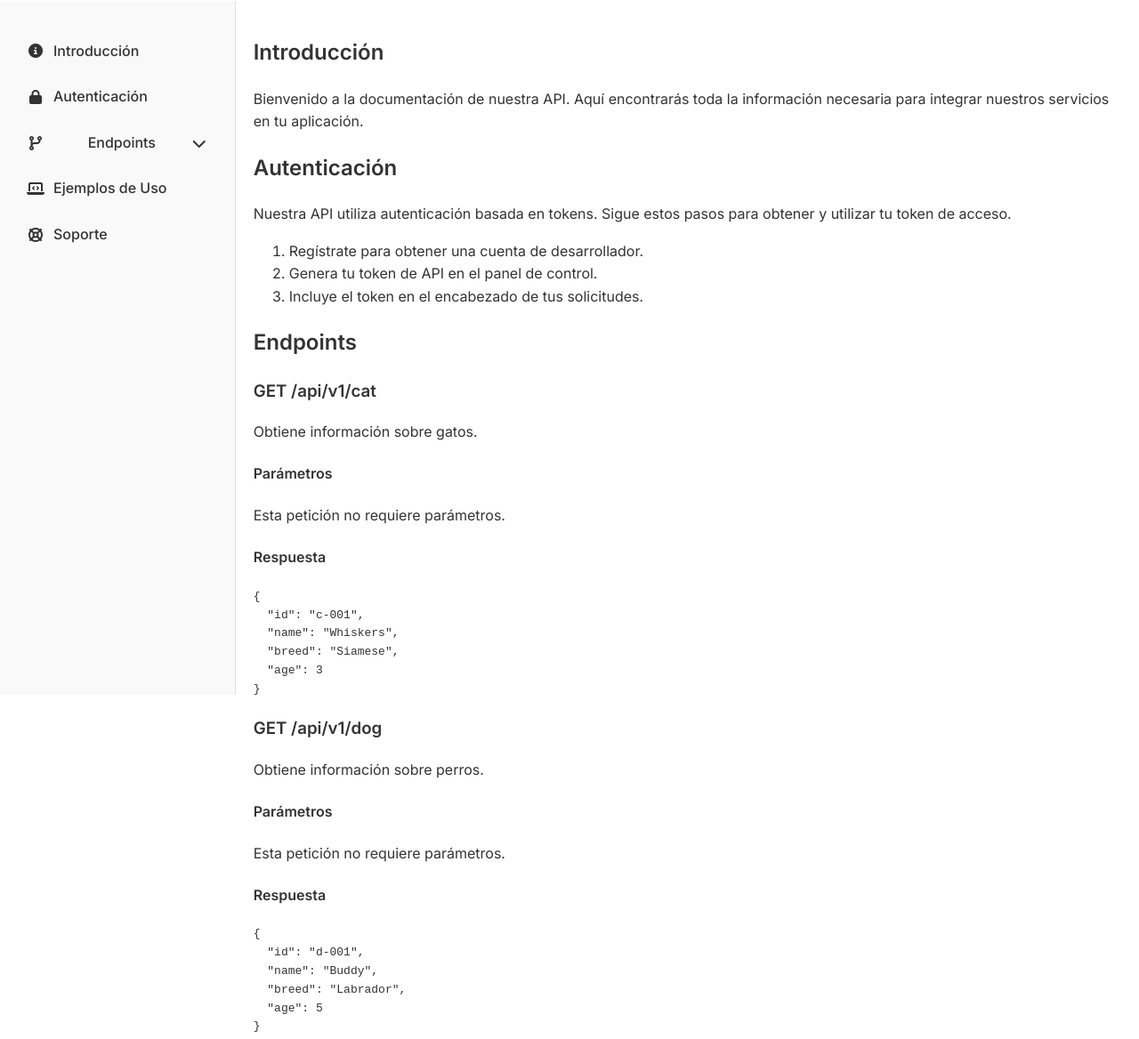
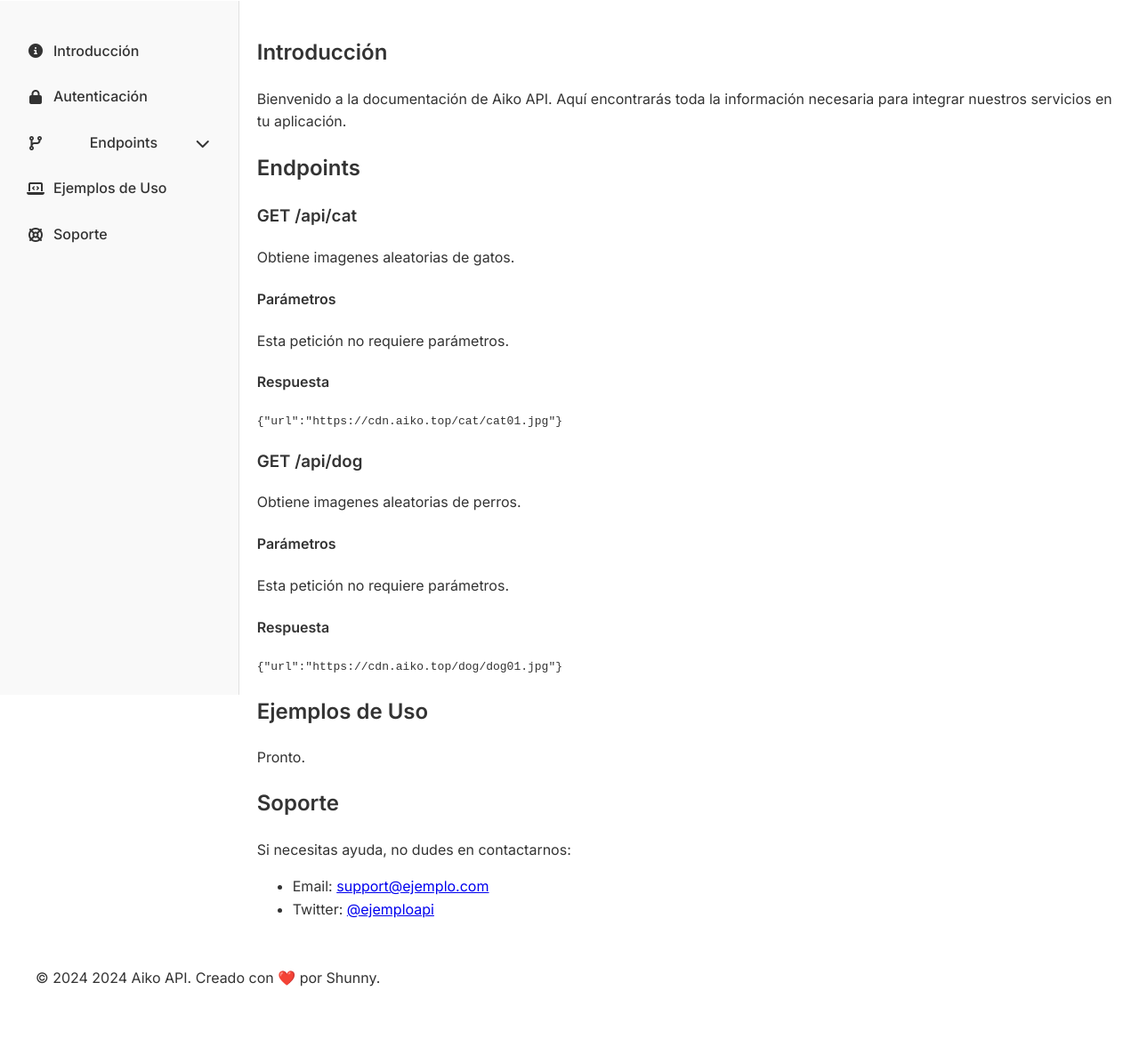
Before and after one commit to Shunnyyx/api2, a website: page public/index.html in a window 1280 px wide. Shown: the part 138-1306 px from the top of the page at 89% size. After the commit the page ends 1267 px from the top, so only its background shows below. Drawn offline with Linux system fonts and the light colour scheme.

Commit message:
Actualizar las URLs de las imágenes de perros en dog.json

```diff
--- a/public/index.html
+++ b/public/index.html
@@ -55,63 +55,35 @@
         <main>
             <section id="intro">
                 <h2>Introducción</h2>
-                <p>Bienvenido a la documentación de nuestra API. Aquí encontrarás toda la información necesaria para integrar nuestros servicios en tu aplicación.</p>
-            </section>
-
-            <section id="auth">
-                <h2>Autenticación</h2>
-                <p>Nuestra API utiliza autenticación basada en tokens. Sigue estos pasos para obtener y utilizar tu token de acceso.</p>
-                <ol>
-                    <li>Regístrate para obtener una cuenta de desarrollador.</li>
-                    <li>Genera tu token de API en el panel de control.</li>
-                    <li>Incluye el token en el encabezado de tus solicitudes.</li>
-                </ol>
+                <p>Bienvenido a la documentación de Aiko API. Aquí encontrarás toda la información necesaria para integrar nuestros servicios en tu aplicación.</p>
             </section>
 
             <section id="endpoints">
                 <h2>Endpoints</h2>
 
                 <div id="cat" class="endpoint">
-                    <h3>GET /api/v1/cat</h3>
-                    <p>Obtiene información sobre gatos.</p>
+                    <h3>GET /api/cat</h3>
+                    <p>Obtiene imagenes aleatorias de gatos.</p>
                     <h4>Parámetros</h4>
                     <p>Esta petición no requiere parámetros.</p>
                     <h4>Respuesta</h4>
-                    <pre><code>{
-  "id": "c-001",
-  "name": "Whiskers",
-  "breed": "Siamese",
-  "age": 3
-}</code></pre>
+                    <pre><code>{"url":"https://cdn.aiko.top/cat/cat01.jpg"}</code></pre>
                 </div>
 
                 <div id="dog" class="endpoint">
-                    <h3>GET /api/v1/dog</h3>
-                    <p>Obtiene información sobre perros.</p>
+                    <h3>GET /api/dog</h3>
+                    <p>Obtiene imagenes aleatorias de perros.</p>
                     <h4>Parámetros</h4>
                     <p>Esta petición no requiere parámetros.</p>
                     <h4>Respuesta</h4>
-                    <pre><code>{
-  "id": "d-001",
-  "name": "Buddy",
-  "breed": "Labrador",
-  "age": 5
-}</code></pre>
+                    <pre><code>{"url":"https://cdn.aiko.top/dog/dog01.jpg"}</code></pre>
                 </div>
             </section>
 
             <section id="examples">
                 <h2>Ejemplos de Uso</h2>
-                <p>Aquí tienes un ejemplo de cómo hacer una solicitud a nuestra API usando JavaScript:</p>
-                <pre><code>fetch('https://api.ejemplo.com/v1/cat', {
-  headers: {
-    'Authorization': 'Bearer TU_TOKEN_AQUI'
-  }
-})
-.then(response => response.json())
-.then(data => console.log(data))
-.catch(error => console.error('Error:', error));</code></pre>
-            </section>
+                <p>Pronto.</p>
+
 
             <section id="support">
                 <h2>Soporte</h2>
```
